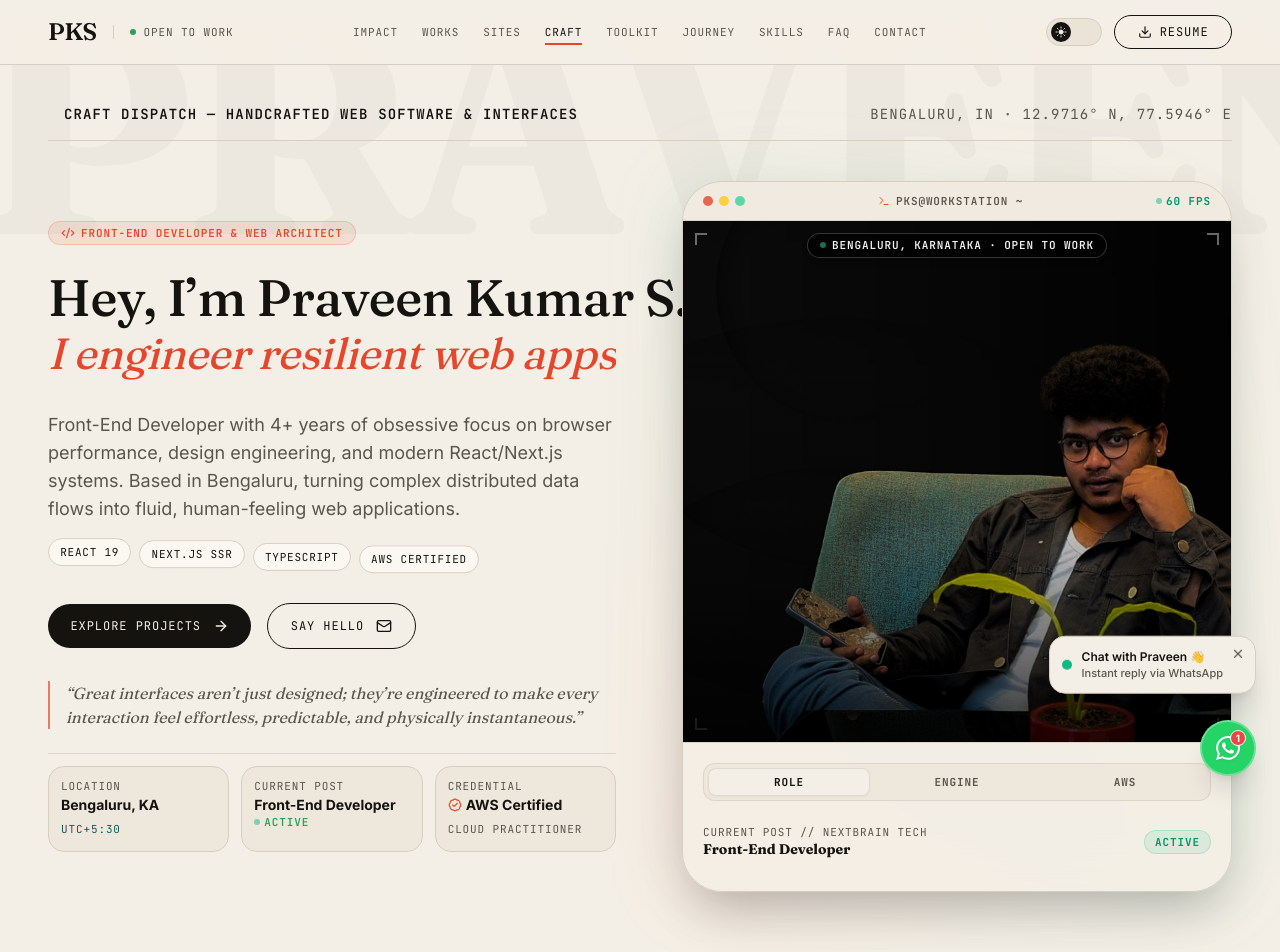
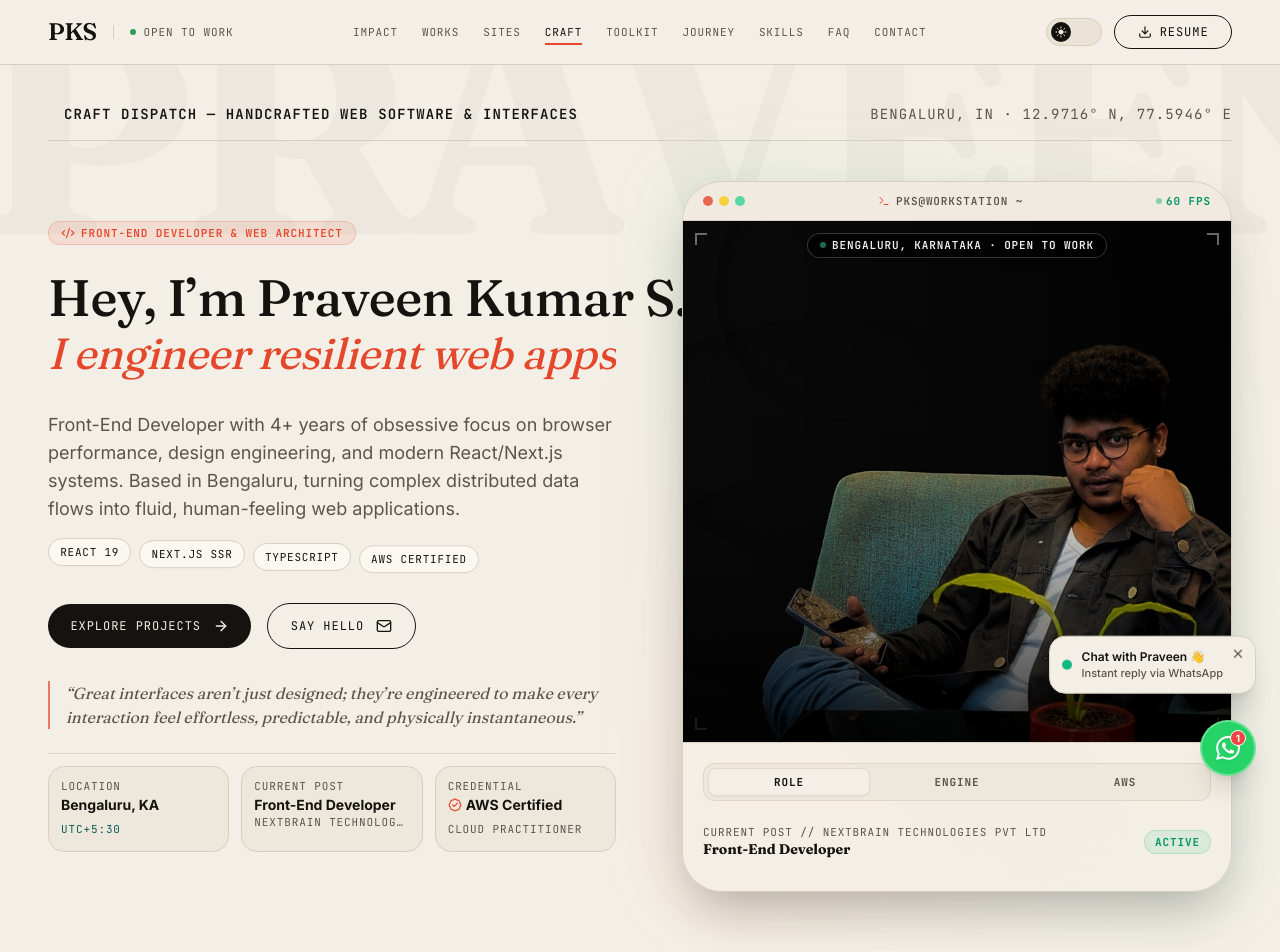
Before and after one commit to firepraveen123/portfolio, a Next.js app: page / in a window 1280 px wide. Shown: the top 952 px of the page. Built offline with nearby package versions, Linux system fonts and the light colour scheme.

Commit message:
fix(company): update Nextbrain Tech label to Nextbrain Technologies Pvt Ltd

```diff
--- a/src/components/HeroSection.tsx
+++ b/src/components/HeroSection.tsx
@@ -180,12 +180,10 @@ export default function HeroSection() {
                 <b className="text-xs sm:text-sm text-ink block mt-0.5">Bengaluru, KA</b>
                 <span className="mono text-[10px] text-teal">UTC+5:30</span>
               </div>
-              <div className="p-3 rounded-2xl bg-sand/60 dark:bg-paper/5 border border-line">
+              <div className="p-3 rounded-2xl bg-sand/60 dark:bg-paper/40 border border-line">
                 <span className="mono text-[10px] uppercase text-graphite block">Current Post</span>
                 <b className="text-xs sm:text-sm text-ink block mt-0.5 truncate">Front-End Developer</b>
-                <span className="mono text-[10px] text-ok font-semibold flex items-center gap-1">
-                  <span className="w-1.5 h-1.5 rounded-full bg-emerald-500 animate-pulse" /> Active
-                </span>
+                <span className="mono text-[10px] text-graphite block truncate">Nextbrain Technologies Pvt Ltd</span>
               </div>
               <div className="col-span-2 sm:col-span-1 p-3 rounded-2xl bg-sand/60 dark:bg-paper/5 border border-line">
                 <span className="mono text-[10px] uppercase text-graphite block">Credential</span>
@@ -290,7 +288,7 @@ export default function HeroSection() {
                       <div className="flex items-center justify-between">
                         <div>
                           <span className="mono text-[10px] uppercase text-graphite block">
-                            Current Post // Nextbrain Tech
+                            Current Post // Nextbrain Technologies Pvt Ltd
                           </span>
                           <b className="fd text-sm text-ink block">
                             Front-End Developer
--- a/src/components/TechStackSection.tsx
+++ b/src/components/TechStackSection.tsx
@@ -38,7 +38,7 @@ const TRACK_CLIENT = [
     name: 'Next.js 15',
     spec: 'App Router',
     role: 'Streaming SSR & Edge Caching',
-    project: 'Nextbrain Tech',
+    project: 'Nextbrain Technologies Pvt Ltd',
     accent: '#e4472b',
     icon: (
       <svg className="w-5 h-5 fill-current" viewBox="0 0 180 180">
```
